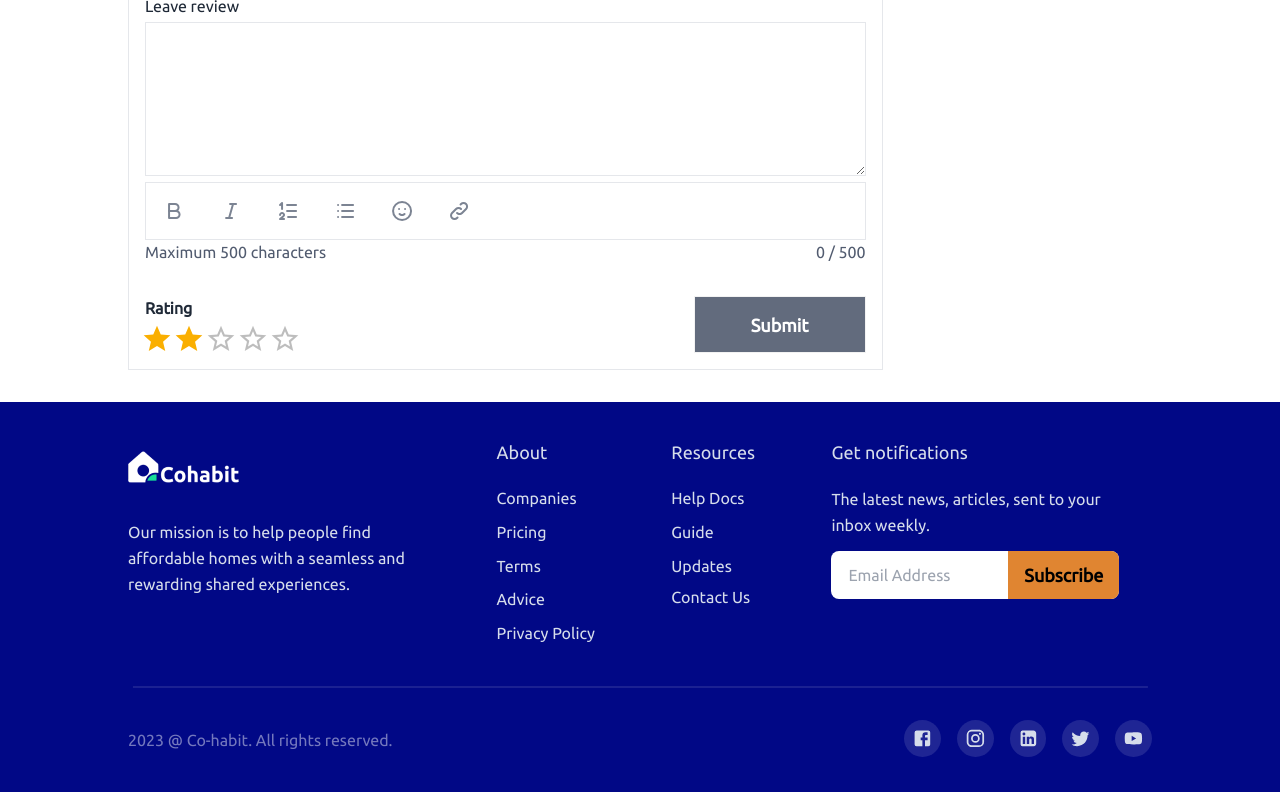
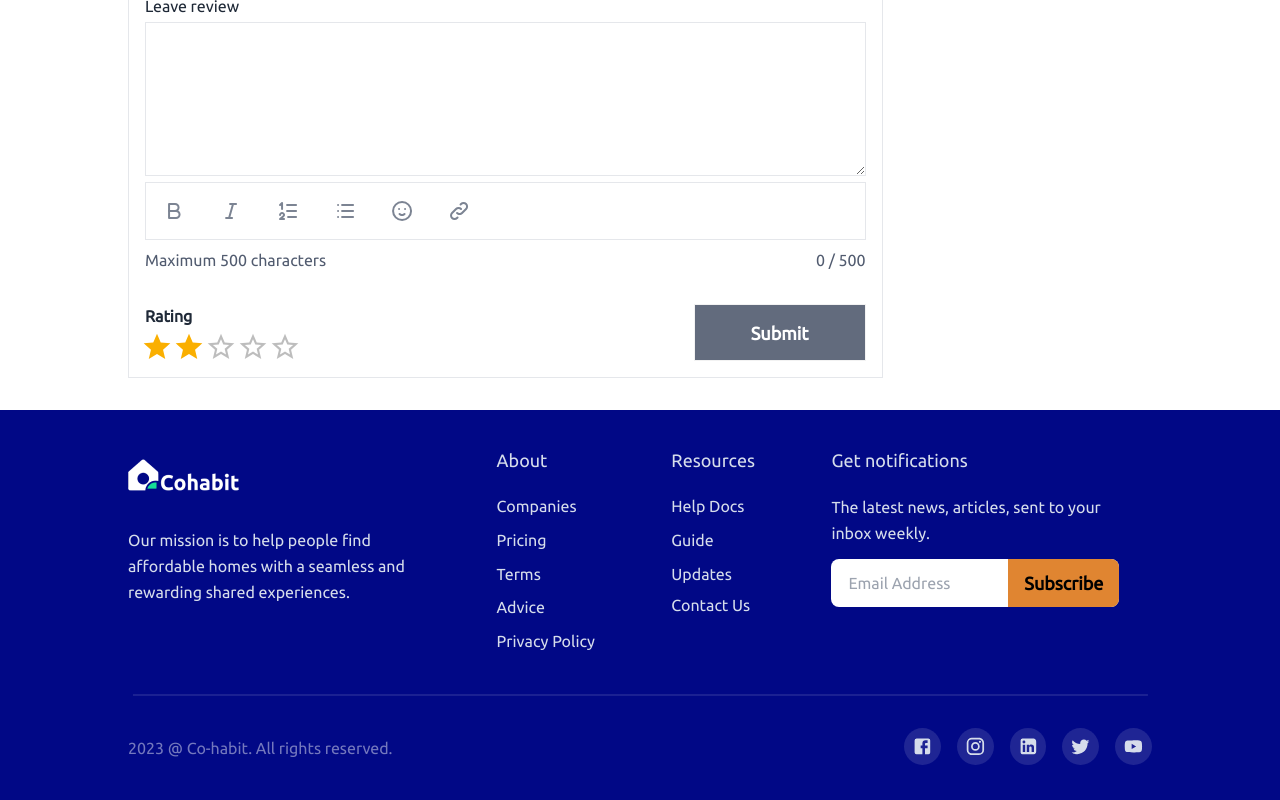
Before and after one commit to lazynerd-studios/Co-Habit-Landing, a React (Vite) app: page /details in a window 1280 px wide. Shown: the part 2295-3095 px from the top of the page. Built offline with nearby package versions, Linux system fonts and the light colour scheme.

Commit message:
Update Details.jsx

```diff
--- a/src/Components/Details/Details.jsx
+++ b/src/Components/Details/Details.jsx
@@ -369,7 +369,7 @@ const Details = () => {
                                 <RichTextArea />
                             </span>
 
-                            <span className="flex justify-between pb-8 text-[#515B6F] font-normal">
+                            <span className="flex justify-between mt-2 pb-8 text-[#515B6F] font-normal">
                                 <p className="">
                                     Maximum 500 characters
                                 </p>
```
